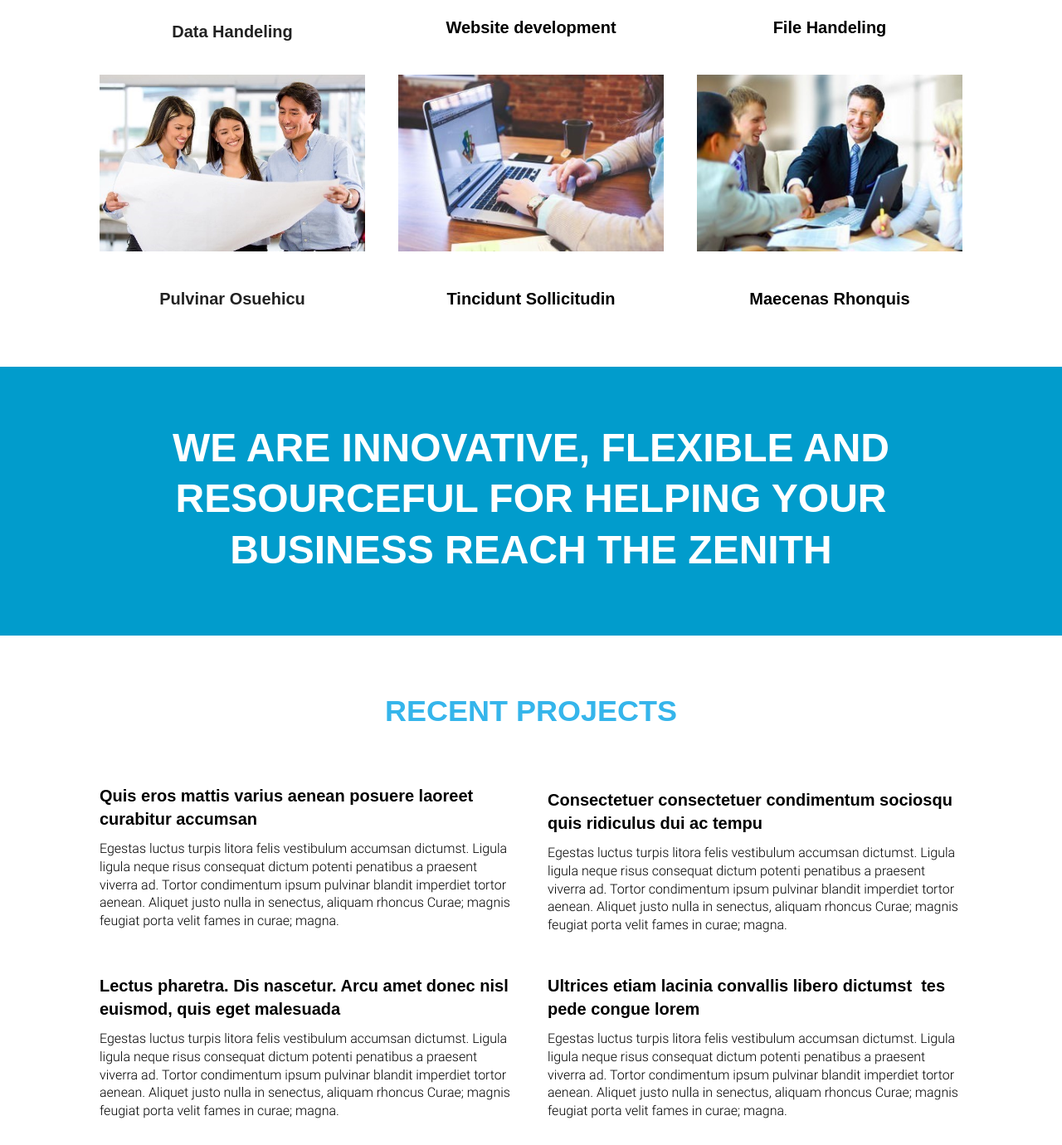
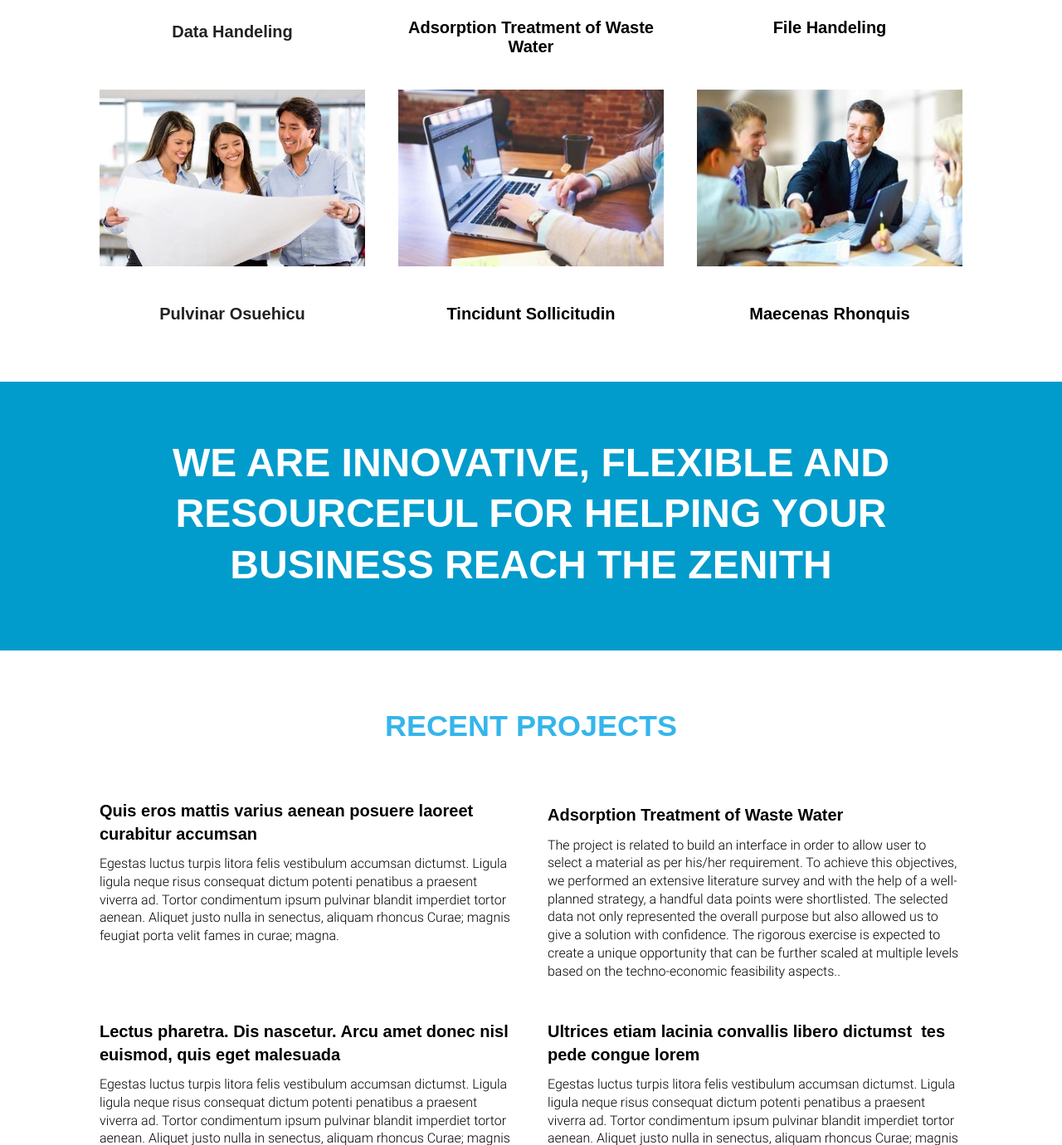
Before and after one commit to Rohit-code/SOP-2021, a plain HTML site: page projects.html in a window 1280 px wide. Shown: the part 535-1915 px from the top of the page at 83% size. Drawn offline with Linux system fonts and the light colour scheme.

Commit message:
Update projects.html

```diff
--- a/projects.html
+++ b/projects.html
@@ -126,7 +126,7 @@ New Page
 <div class="post_column col-lg-4 col-md-6 col-sm-6 col-xs-12">
 <div class="ttr_Projects_html_column02">
 <div style="height:0px;width:0px;overflow:hidden;-webkit-margin-top-collapse: separate;"></div>
-<div class="html_content"><p style="text-align:Center;"><span class="ttr_image" style="float:none;display:block;text-align:center;overflow:hidden;margin:0em 0em 2.14em 0em;"><span><img class="ttr_uniform" src="images/97.jpg" style="max-width:350px;max-height:233px;" /></span></span><span style="font-family:'Roboto Slab','Arial';font-weight:700;font-size:1.429em;"> Website development</span></p></div>
+<div class="html_content"><p style="text-align:Center;"><span class="ttr_image" style="float:none;display:block;text-align:center;overflow:hidden;margin:0em 0em 2.14em 0em;"><span><img class="ttr_uniform" src="images/97.jpg" style="max-width:350px;max-height:233px;" /></span></span><span style="font-family:'Roboto Slab','Arial';font-weight:700;font-size:1.429em;"> Adsorption Treatment of Waste Water</span></p></div>
 <div style="height:0px;width:0px;overflow:hidden;-webkit-margin-top-collapse: separate;"></div>
 <div style="clear:both;"></div>
 </div>
@@ -210,7 +210,7 @@ New Page
 <div class="post_column col-lg-6 col-md-12 col-sm-12 col-xs-12">
 <div class="ttr_Projects_html_column22">
 <div style="height:0px;width:0px;overflow:hidden;-webkit-margin-top-collapse: separate;"></div>
-<div class="html_content"><p style="margin:0.36em 0em 0.36em 0em;line-height:1.97183098591549;"><span style="font-family:'Roboto Slab','Arial';font-weight:700;font-size:1.429em;">Consectetuer consectetuer condimentum sociosqu quis ridiculus dui ac tempu</span></p><p style="margin:0.71em 0em 0.36em 0em;line-height:1.54929577464789;"><span style="font-family:'Roboto','Arial';font-weight:300;font-size:1.143em;">Egestas luctus turpis litora felis vestibulum accumsan dictumst. Ligula ligula neque risus consequat dictum potenti penatibus a praesent viverra ad. Tortor condimentum ipsum pulvinar blandit imperdiet tortor aenean. Aliquet justo nulla in senectus, aliquam rhoncus Curae; magnis feugiat porta velit fames in curae; magna.</span></p></div>
+<div class="html_content"><p style="margin:0.36em 0em 0.36em 0em;line-height:1.97183098591549;"><span style="font-family:'Roboto Slab','Arial';font-weight:700;font-size:1.429em;">Adsorption Treatment of Waste Water</span></p><p style="margin:0.71em 0em 0.36em 0em;line-height:1.54929577464789;"><span style="font-family:'Roboto','Arial';font-weight:300;font-size:1.143em;">The project is related to build an interface in order to allow user to select a material as per his/her requirement. To achieve this objectives, we performed an extensive literature survey and with the help of a well-planned strategy, a handful data points were shortlisted. The  selected data not only represented the overall purpose but also allowed us to give a solution with confidence. The rigorous exercise is expected to create a unique opportunity that can be further scaled at multiple levels based on the techno-economic feasibility aspects..</span></p></div>
 <div style="height:0px;width:0px;overflow:hidden;-webkit-margin-top-collapse: separate;"></div>
 <div style="clear:both;"></div>
 </div>
```
